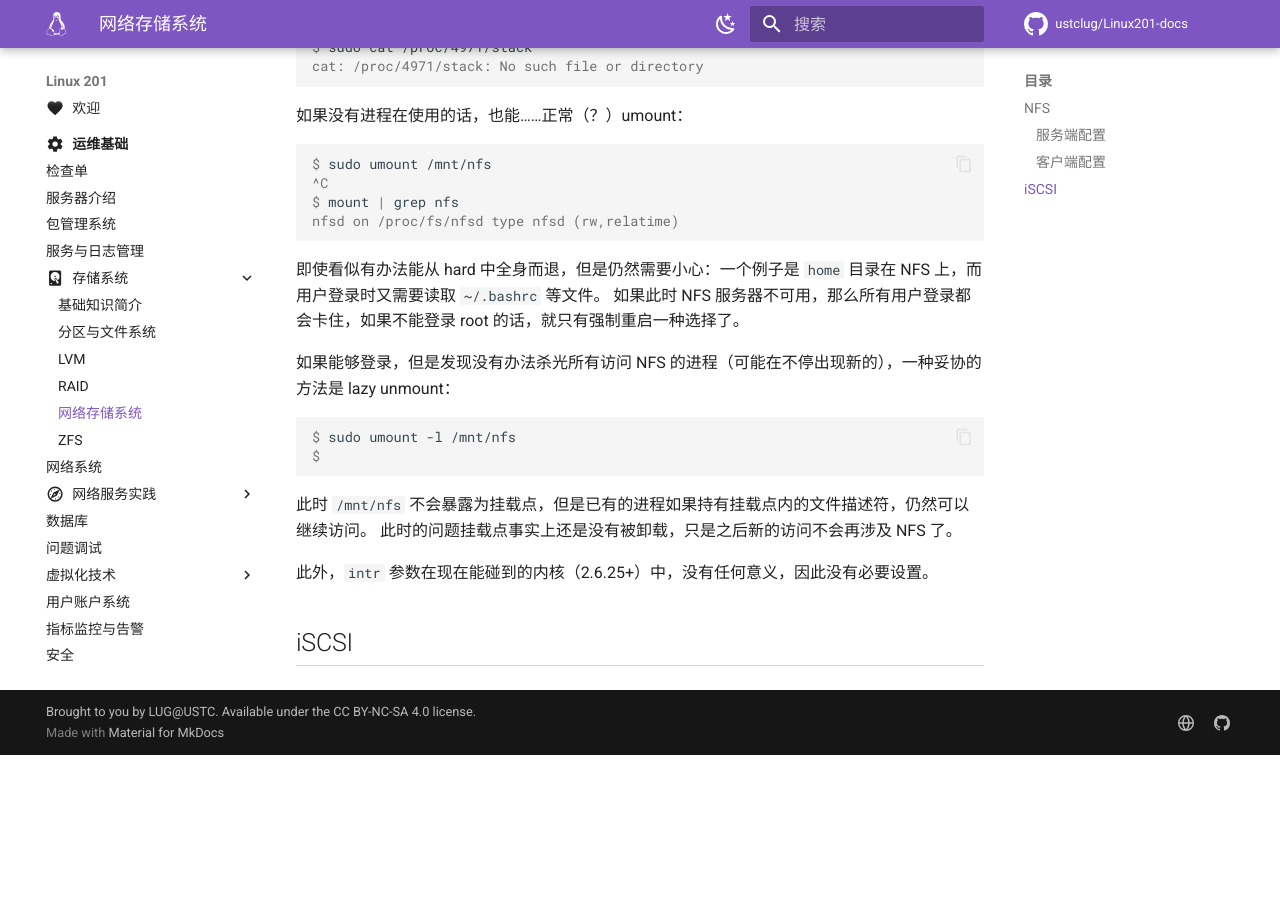
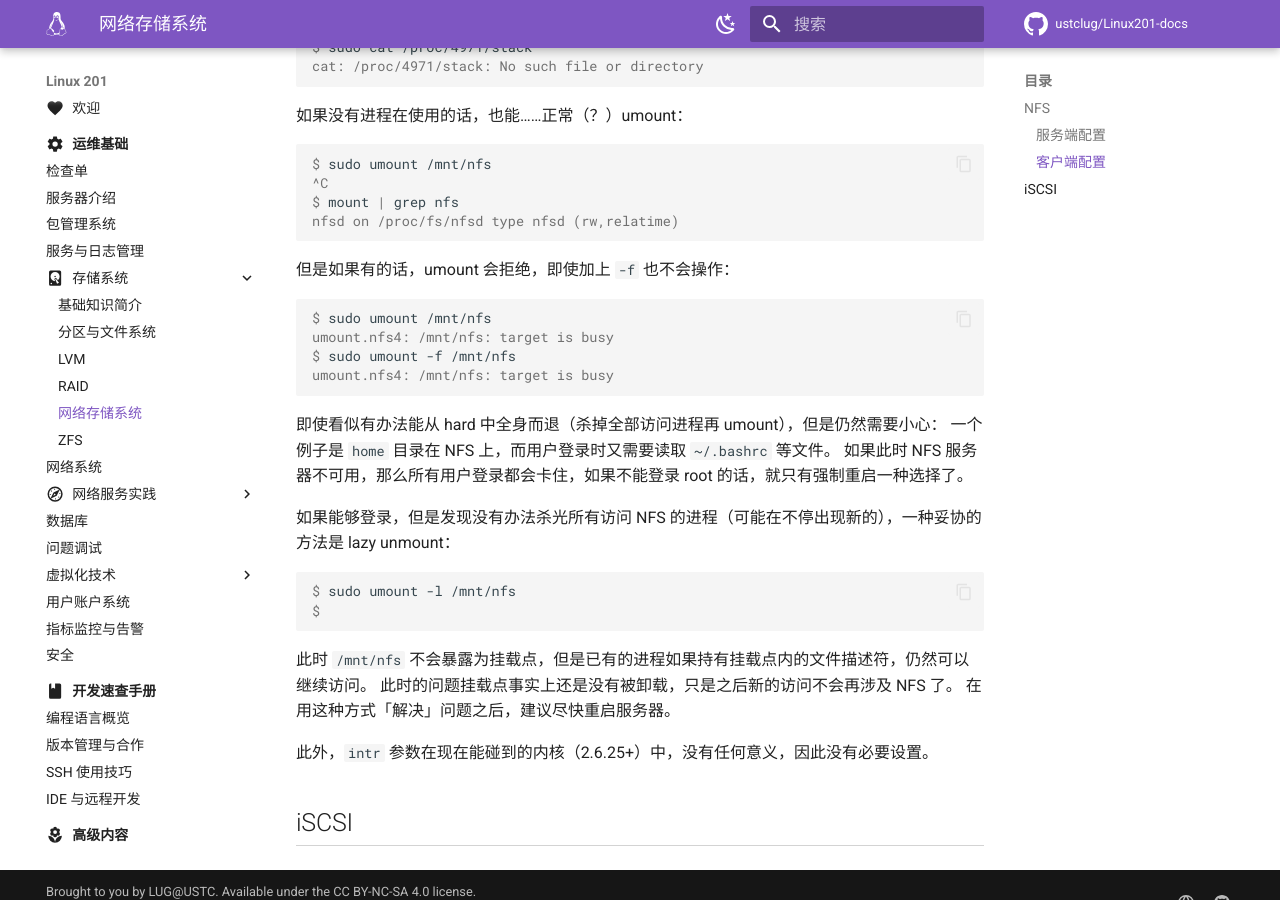
Before and after one commit to ustclug/Linux201-docs, an MkDocs documentation site: the page built from docs/ops/storage/network.md, in a window 1280 px wide and 900 px high, scrolled down 3788 px. Built offline with MkDocs 1.6.1 and Material for MkDocs 9.7.7, drawn with Linux system fonts in a browser that asks for light colours; comment, search, counter and statistics services are not loaded; before the commit the page ends 4543 px from its top, so only the background shows below that.

Commit message:
ops/storage: notes for umount "force" in nfs

````diff
--- a/docs/ops/storage/network.md
+++ b/docs/ops/storage/network.md
@@ -301,7 +301,17 @@ $ mount | grep nfs
 nfsd on /proc/fs/nfsd type nfsd (rw,relatime)
 ```
 
-即使看似有办法能从 hard 中全身而退，但是仍然需要小心：一个例子是 `home` 目录在 NFS 上，而用户登录时又需要读取 `~/.bashrc` 等文件。
+但是如果有的话，umount 会拒绝，即使加上 `-f` 也不会操作：
+
+```console
+$ sudo umount /mnt/nfs
+umount.nfs4: /mnt/nfs: target is busy
+$ sudo umount -f /mnt/nfs
+umount.nfs4: /mnt/nfs: target is busy
+```
+
+即使看似有办法能从 hard 中全身而退（杀掉全部访问进程再 umount），但是仍然需要小心：
+一个例子是 `home` 目录在 NFS 上，而用户登录时又需要读取 `~/.bashrc` 等文件。
 如果此时 NFS 服务器不可用，那么所有用户登录都会卡住，如果不能登录 root 的话，就只有强制重启一种选择了。
 
 如果能够登录，但是发现没有办法杀光所有访问 NFS 的进程（可能在不停出现新的），一种妥协的方法是 lazy unmount：
@@ -313,6 +323,7 @@ $
 
 此时 `/mnt/nfs` 不会暴露为挂载点，但是已有的进程如果持有挂载点内的文件描述符，仍然可以继续访问。
 此时的问题挂载点事实上还是没有被卸载，只是之后新的访问不会再涉及 NFS 了。
+在用这种方式「解决」问题之后，建议尽快重启服务器。
 
 此外，`intr` 参数在现在能碰到的内核（2.6.25+）中，没有任何意义，因此没有必要设置。
 
````
